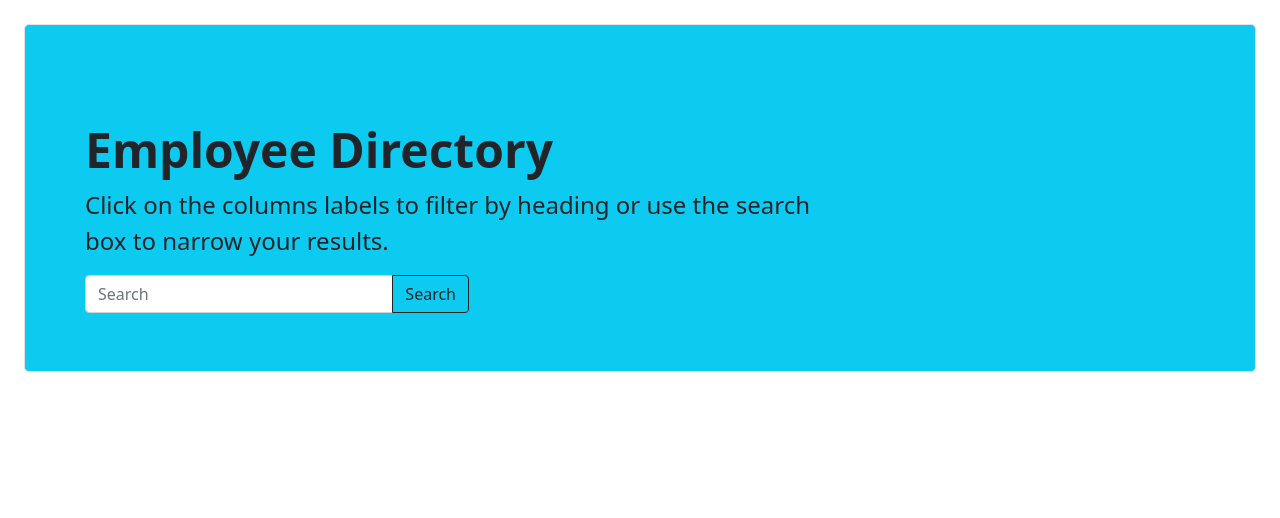
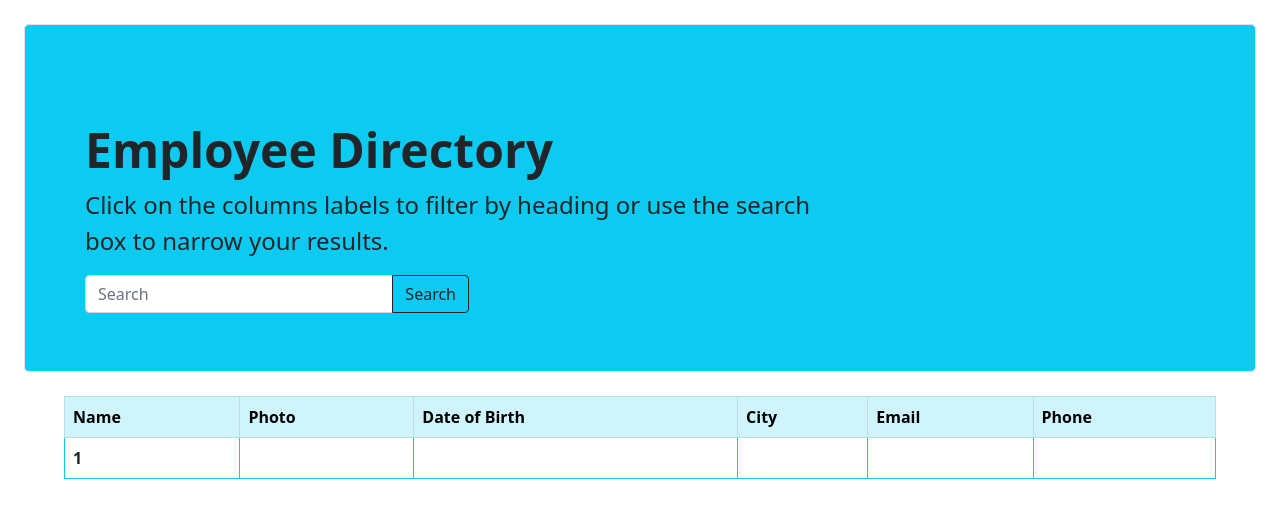
Before and after one commit to SaadiaELF/Employee_Directory_SEF, a React (Create React App) app: page / in a window 1280 px wide. Shown: the top 518 px of the page. Built offline with nearby package versions, Linux system fonts and the light colour scheme.

Commit message:
Adding table component

```diff
--- a/src/App.js
+++ b/src/App.js
@@ -1,9 +1,13 @@
 import React from "react";
+import EmployeesTable from "./components/employeesTable";
 import Jumbotron from "./components/jumbotron";
 
 function App() {
   return (
-    <Jumbotron />
+    <div>
+      <Jumbotron />
+      <EmployeesTable />
+    </div>
   )
 }
 
--- /dev/null
+++ b/src/components/employeesTable.js
@@ -0,0 +1,39 @@
+import React from "react";
+const styles = {
+    tableStyle: {
+      width : '90%'
+    }
+  };
+function EmployeesTable() {
+    return (
+        <div>
+            <div className="table-responsive ">
+                <table className="table align-middle table-hover table-bordered border-info mx-auto" style={styles.tableStyle}>
+                    <thead>
+                        <tr  className="table-info">
+                            <th scope="col">Name</th>
+                            <th scope="col">Photo</th>
+                            <th scope="col">Date of Birth</th>
+                            <th scope="col">City</th>
+                            <th scope="col">Email</th>
+                            <th scope="col">Phone</th>
+                        </tr>
+                    </thead>
+                    <tbody>
+                        <tr>
+                            <th scope="row">1</th>
+                            <td></td>
+                            <td></td>
+                            <td></td>
+                            <td></td>
+                            <td></td>
+                        </tr>
+                    </tbody>
+                </table>
+            </div>
+        </div>
+
+    )
+};
+
+export default EmployeesTable;
```
